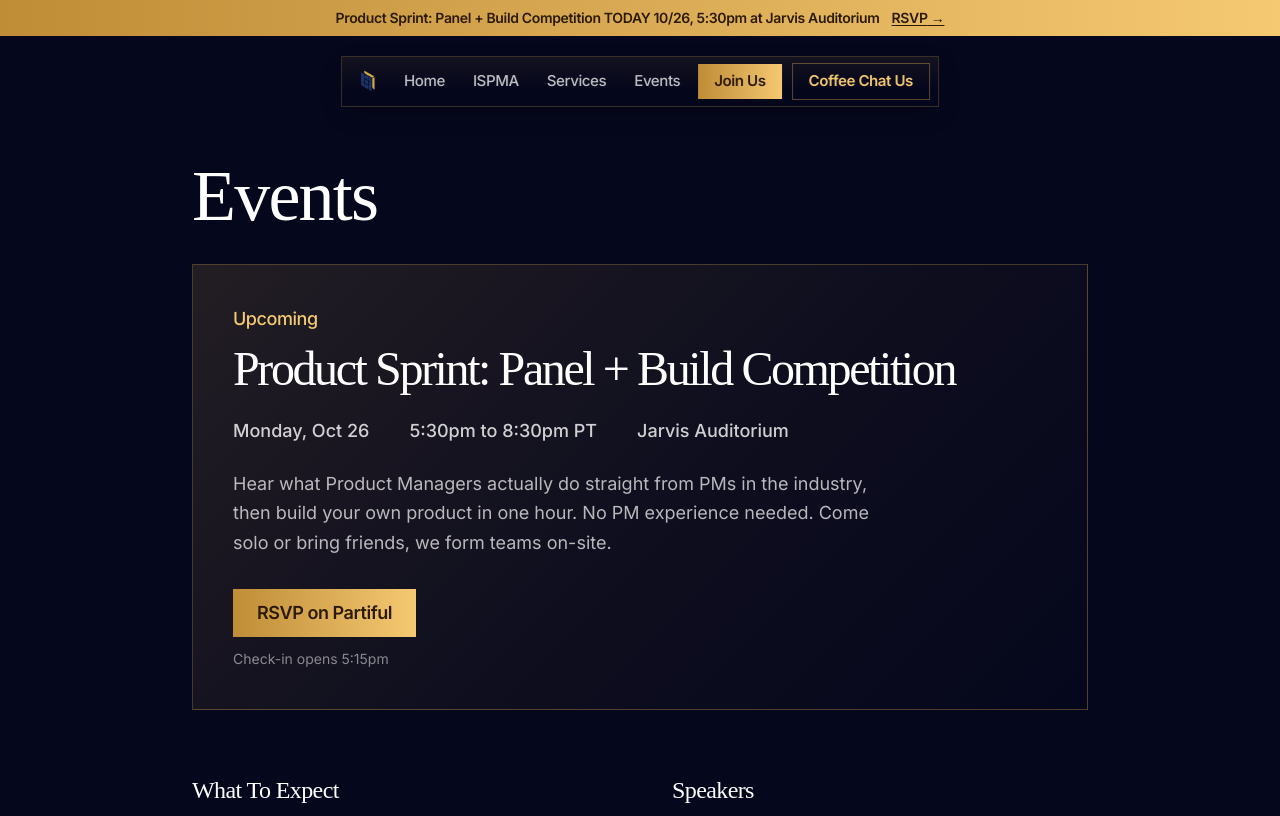
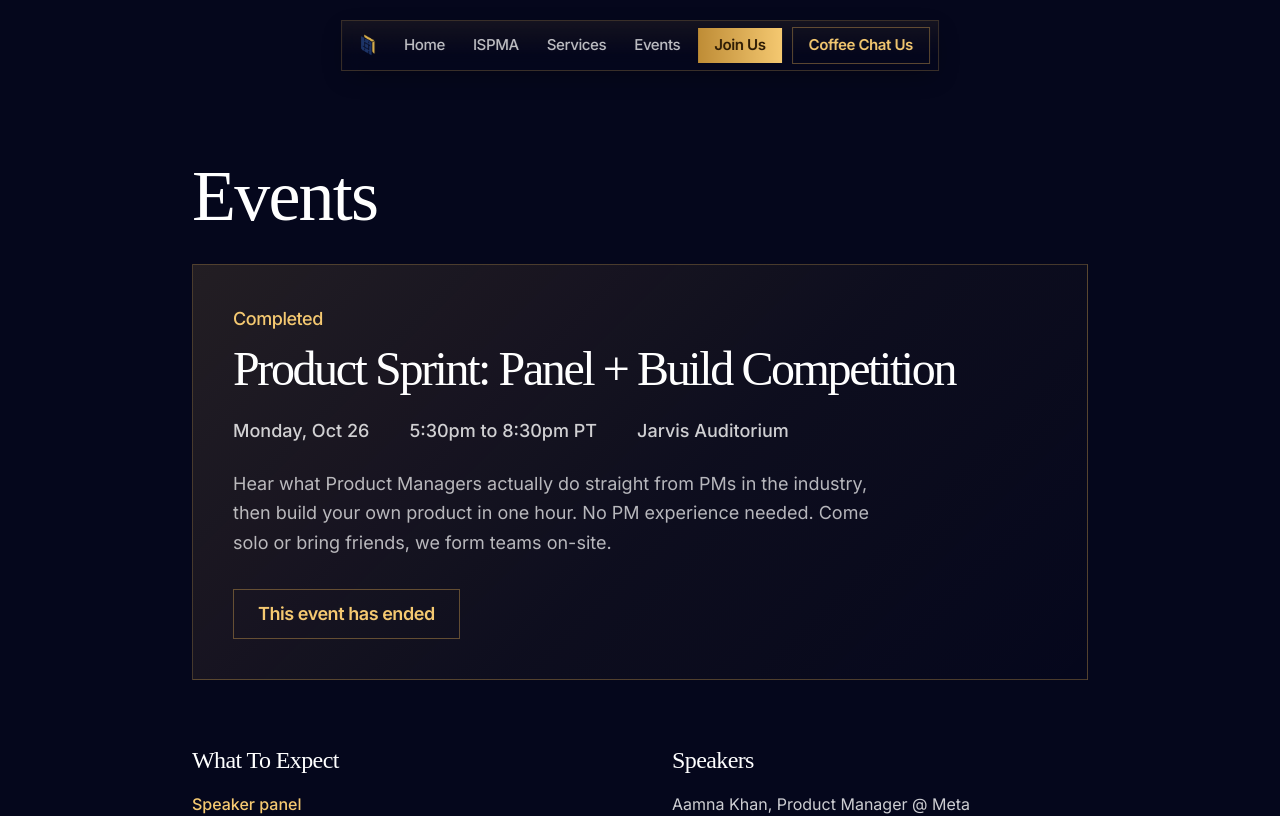
Before and after one commit to laneric/spc-website, a Next.js app: page /events in a window 1280 px wide. Shown: the top 816 px of the page. Built offline with nearby package versions, Linux system fonts and the light colour scheme.

Commit message:
marked product comp as completed

```diff
--- a/app/(beta)/events/page.tsx
+++ b/app/(beta)/events/page.tsx
@@ -47,7 +47,8 @@ export default function BetaEvents() {
               "linear-gradient(135deg, rgba(219,169,81,0.14) 0%, rgba(219,169,81,0.04) 55%, transparent 100%)",
           }}
         >
-          <p className="text-[#f5c971] text-lg font-medium tracking-tight mb-3">Upcoming</p>
+          {/* Changed 2026-10-28: event is over, label updated from "Upcoming" */}
+          <p className="text-[#f5c971] text-lg font-medium tracking-tight mb-3">Completed</p>
           <h2 className="text-3xl sm:text-5xl tracking-tighter font-medium text-white mb-6">
             {EVENT.title}
           </h2>
@@ -62,15 +63,11 @@ export default function BetaEvents() {
             {EVENT.blurb}
           </p>
 
-          <a
-            href={EVENT.rsvpUrl}
-            target="_blank"
-            rel="noopener noreferrer"
-            className="inline-flex items-center px-6 py-2.5 rounded-none bg-gradient-to-r from-[#bf8d36] to-[#f5c971] text-[#2c1a04] text-lg font-semibold tracking-tight hover:brightness-105 transition-all duration-200"
-          >
-            RSVP on Partiful
-          </a>
-          <p className="text-white/50 text-sm mt-3">{EVENT.checkIn}</p>
+          {/* Changed 2026-10-28: RSVP button replaced with a completed note.
+              EVENT.rsvpUrl and EVENT.checkIn are kept above for reference. */}
+          <p className="inline-flex items-center px-6 py-2.5 rounded-none border border-[#dba951]/40 text-[#f5c971] text-lg font-semibold tracking-tight">
+            This event has ended
+          </p>
         </section>
 
         {/* Agenda + Speakers */}
--- a/app/(beta)/layout.tsx
+++ b/app/(beta)/layout.tsx
@@ -1,7 +1,8 @@
 import { BetaTopbar } from "@/components/BetaTopbar";
 import { BetaFooter } from "@/components/BetaFooter";
-// Added 2026-10-26: announcement bar for the Product Sprint event
-import { AnnouncementBar } from "@/components/AnnouncementBar";
+// Announcement bar removed 2026-10-28 (Product Sprint is over). To reuse it,
+// import AnnouncementBar from "@/components/AnnouncementBar" and render it
+// above <BetaTopbar />, then set top-14 on the topbar wrappers again.
 import { siteMetadata } from "@/lib/site-metadata";
 import { inter, instrumentSerif } from "../fonts";
 import "../globals.css";
@@ -16,7 +17,6 @@ export default function BetaLayout({
   return (
     <html lang="en" className={`h-full ${inter.variable} ${instrumentSerif.variable}`}>
       <body className="antialiased bg-zinc-950 text-white flex flex-col min-h-screen font-sans">
-        <AnnouncementBar />
         <BetaTopbar />
 
         {/* Page content */}
--- a/components/BetaTopbar.tsx
+++ b/components/BetaTopbar.tsx
@@ -82,8 +82,8 @@ export function BetaTopbar() {
     <>
       {/* Desktop / tablet topbar */}
       <motion.div
-        // Changed 2026-10-26: top-5 -> top-14 to sit below the announcement bar
-        className="fixed top-14 left-1/2 -translate-x-1/2 z-50 hidden sm:block"
+        // Reverted 2026-10-28: top-14 -> top-5 now that the announcement bar is gone
+        className="fixed top-5 left-1/2 -translate-x-1/2 z-50 hidden sm:block"
         initial={{ opacity: 0, y: -10 }}
         animate={mounted ? { opacity: 1, y: 0 } : { opacity: 0, y: -10 }}
         transition={{ duration: 0.5, ease: [0.22, 1, 0.36, 1] }}
@@ -214,8 +214,8 @@ export function BetaTopbar() {
 
       {/* Mobile top-right trigger */}
       <motion.div
-        // Changed 2026-10-26: top-5 -> top-14 to sit below the announcement bar
-        className="fixed top-14 right-5 z-50 sm:hidden"
+        // Reverted 2026-10-28: top-14 -> top-5 now that the announcement bar is gone
+        className="fixed top-5 right-5 z-50 sm:hidden"
         initial={{ opacity: 0, y: -8 }}
         animate={mounted ? { opacity: 1, y: 0 } : { opacity: 0, y: -8 }}
         transition={{ duration: 0.35, ease: [0.22, 1, 0.36, 1] }}
```
